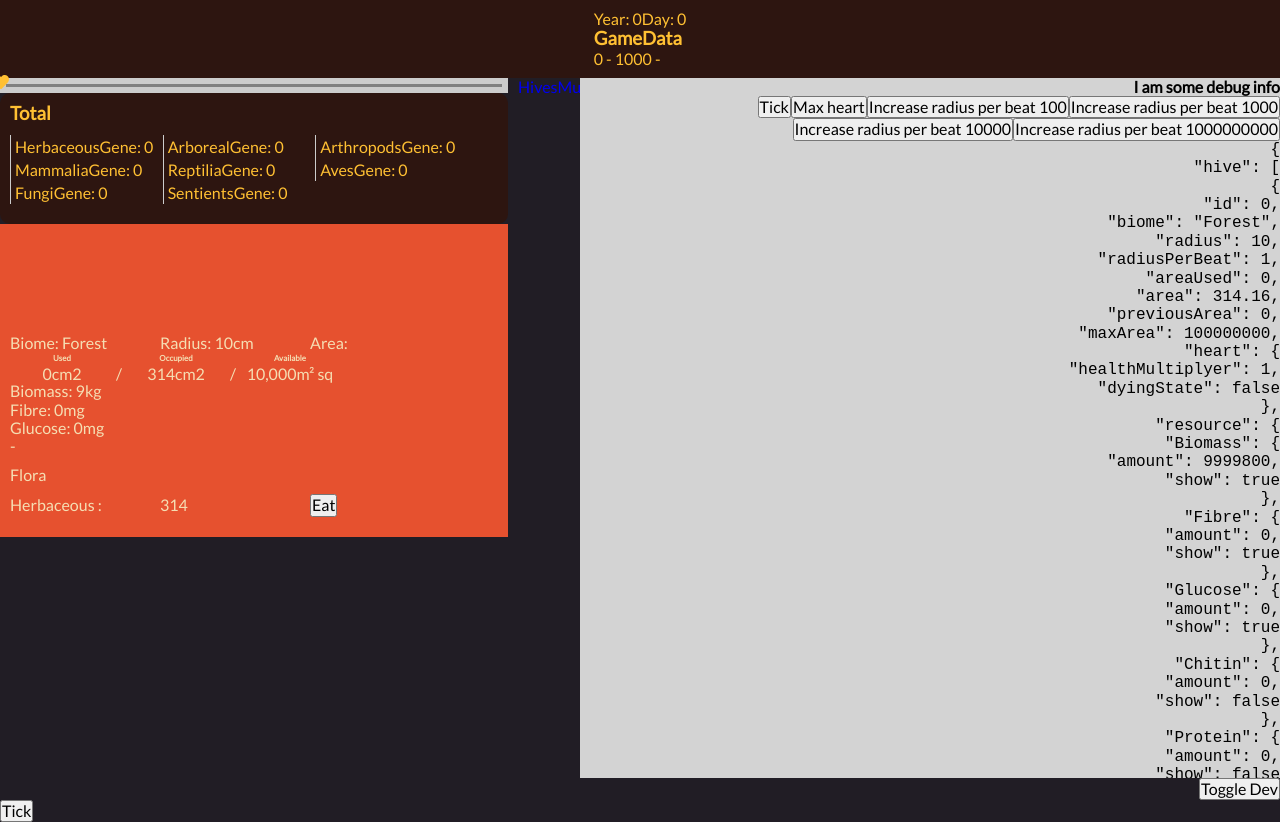
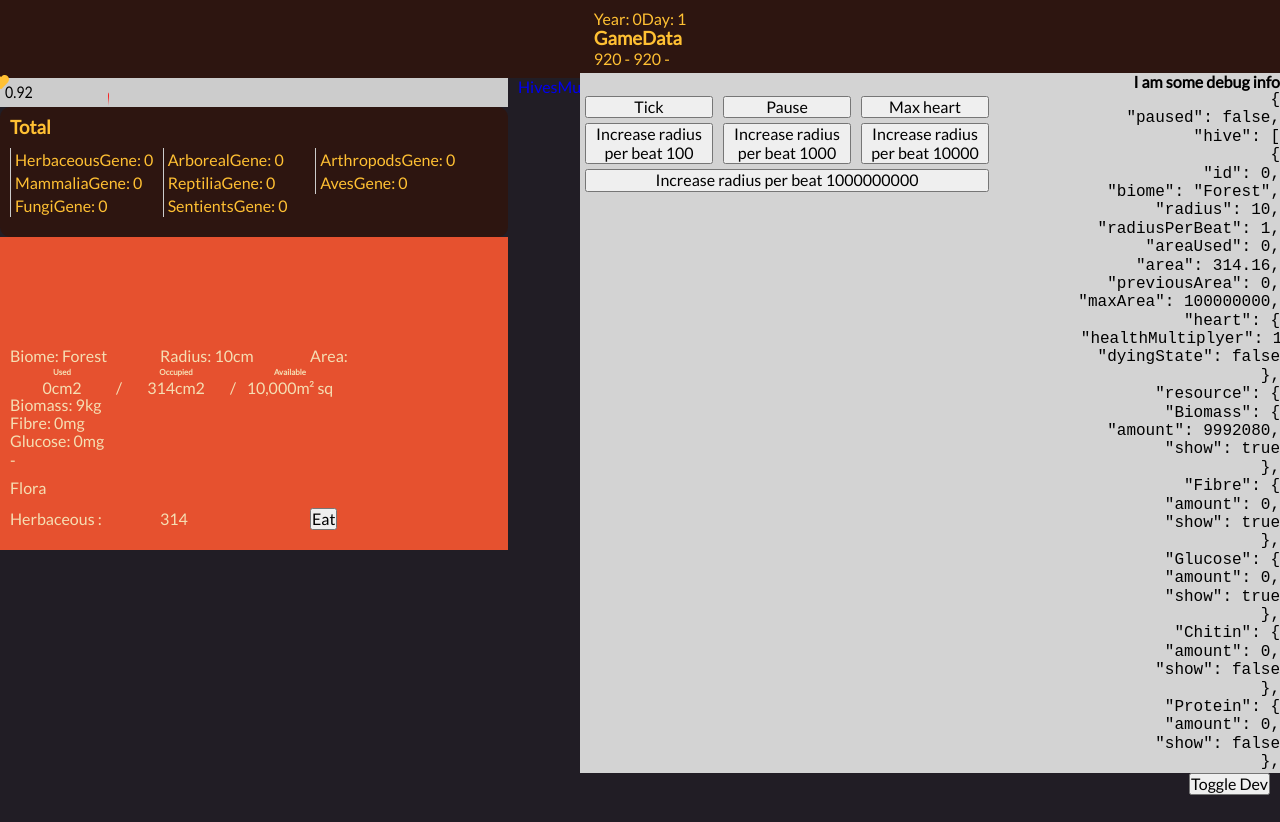
Before and after one commit to HatTheJack/Eat-the-World, a Vue app: page / in a window 1280 px wide. Both pictures are taken after a click on the button "Toggle Dev". After the commit the page ends 800 px from the top, so only its background shows below. Built offline with nearby package versions, Linux system fonts and the light colour scheme.

Commit message:
fix timer

```diff
--- a/src/App.vue
+++ b/src/App.vue
@@ -26,25 +26,27 @@ import tooltip from '@/components/tooltip.vue';
 //init some variables
 // Define a variable to store the interval ID
 let mainGameLoop;
-const loopInterval = 2000;
+const loopInterval = 10;
 
 
 // main loop function
 function mainLoop() {
+  if (gameData.value.paused === false) {
     let prevTime = gameData.value.date.timestamp;
     let currentTime = performance.now();
     let delta = (currentTime - prevTime)/10;
-  console.log(delta, "|||", Math.round(delta*10));
+    // console.log(delta, "|||", Math.round(delta*10));
     // let biomassAreaMultiplyer = 500;
     // let fibreAreaMultiplyer = 1.5;
-  if (gameData.value.heart.amount < gameData.value.date.timer) {
+    if (gameData.value.heart.amount <= gameData.value.date.timer) {
       heartBeat(delta);
     }
     // heartBeat();
-  if (gameData.value.date.timer < 100) {
+    if (gameData.value.date.timer < 1000) {
       gameData.value.date.timer += Math.round(10*delta, 0);
-  } else if (gameData.value.date.timer > 1000) {
-    gameData.value.date.timer = gameData.value.date.timer - 1000;// reset counter
+    }
+    if (gameData.value.date.timer >= 1000) {
+      gameData.value.date.timer = 0;// reset counter
       //add to hour every time then add to day when hour is 24 and year when day is 365
       tickHour();
       // add to each food based on harvest multiplyer and current area
@@ -69,11 +71,10 @@ function mainLoop() {
     }
     gameData.value.date.timestamp = currentTime;
   }
+}
 // Create a ref to store the width of the element
 const heartbeatWidth = ref(0);
 
-// Create a ref to the DOM element you want to measure
-const heartbeatElement = ref(null);
 
 // Use the onMounted hook to measure the element's width after it's mounted
 // Use the onMounted hook to start the loop when the component is mounted
@@ -164,9 +165,12 @@ onMounted(() => {
         </div>
       </div> -->
       <div id="hiveView" class="flexChild40 flexChildVertical">
-        <div class="heartBeat" ref="heartbeatElement">
+        <div class="heartBeat">
           <font-awesome-icon class="heartIcon" icon="heart" :style="{ left: calculateHeartPosition(gameData.heart.amount, gameData.heart.max, heartbeatWidth) + 'px' }"/>
-          <progress class="growth-progress" :value="gameData.heart.amount" :max="gameData.heart.max"></progress>
+          <!-- <progress class="growth-progress" :value="gameData.heart.amount" :max="gameData.heart.max"></progress> -->
+          <div class="progress-heart" style="color: black">
+            {{  gameData.heart.amountPercent }}
+          </div>
         </div>
         <hiveTotals/>
         <hiveInfo/>
@@ -211,7 +215,6 @@ onMounted(() => {
     </aside>
     </div>
   </div>
-  <button @click="mainLoop()">Tick</button>
   <devArea/>
   <!-- <div id="devArea">
     <div v-if="showDev" id="dev">
@@ -337,6 +340,22 @@ onMounted(() => {
     }
   }
 
+  .progress-heart {
+    width: 25%;
+    transform-origin: 0% 0%;
+    transition: transform 0.05s linear;
+    transform: scaleX(v-bind(gameData.heart.amountPercent));
+
+  }
+  .progress-heart::after {
+    content: "♥";
+    position: absolute;
+    top: 0;
+    right: 0;
+    font-size: 1.5rem;
+    transform: scaleX(v-bind(gameData.heart.amountPercentInverted));
+    color: red;
+  }
 
   .heartIcon {
     position: absolute;
--- a/src/assets/js/functions.js
+++ b/src/assets/js/functions.js
@@ -240,8 +240,9 @@ export function heartBeat(delta) {
     } else {
       gameData.value.heart.dyingState = true;
     }
-    // checks if heart is 100 then reset if it is.
-  } else if (gameData.value.heart.amount >= gameData.value.heart.max) {
+    // checks if heart is greater or equal to max then reset if it is.
+  }
+  if (gameData.value.heart.amount >= gameData.value.heart.max) {
     gameData.value.heart.amount = 0;
   }
 }
--- a/src/assets/js/gameData.js
+++ b/src/assets/js/gameData.js
@@ -5,12 +5,15 @@ import { COMMON_NAMES } from "@/assets/js/definitions.js";
 
 // Define the gameData object
 export const gameData = ref({
+    paused: false,
     hive: JSON.parse(JSON.stringify(initHiveForest)),
     heart:
       {
         amount: 0,
-        max: 100,
-        pertick: 1,
+        amountPercent: 0,
+        amountPercentInverted: 0,
+        max: 1000,
+        pertick: 10,
         multiplyer: 1,
         dyingState: false,
       },
@@ -111,6 +114,16 @@ export const gameData = ref({
     },
 });
 
+export const heartAmountPercent = computed(() => {
+  return gameData.value.heart.amount / gameData.value.heart.max;
+});
+gameData.value.heart.amountPercent = heartAmountPercent;
+
+export const heartAmountPercentInverted = computed(() => {
+  return 1 - (gameData.value.heart.amount / gameData.value.heart.max);
+});
+gameData.value.heart.amountPercentInverted = heartAmountPercentInverted;
+
 // Define the tabMapping object, doesn't need to be stored in gameData
 export const tabMapping = ref({
     hive: true,
@@ -139,3 +152,4 @@ export const totalResourcesInHive = computed(() => {
 gameData.value.resources = totalResourcesInHive;
 
 // export const showDev = ref(false);
+// const paused = ref(false);
--- a/src/components/dev.vue
+++ b/src/components/dev.vue
@@ -3,9 +3,10 @@
         <transition>
         <div v-if="showDev" id="dev">
             <h4>I am some debug info</h4>
-            <div class="flexContainerHorizontal">
+            <div class="devContent">
                 <div class="buttons">
                     <button @click="heartBeat()">Tick</button>
+                    <button @click="gameData.paused = !gameData.paused">{{ gameData.paused ? 'Resume' : 'Pause' }}</button>
                     <button @click="gameData.heart.amount = gameData.heart.max">Max heart</button>
                     <button @click="gameData.hive[0].radiusPerBeat += 100">Increase radius per beat 100</button>
                     <button @click="gameData.hive[0].radiusPerBeat += 1000">Increase radius per beat 1000</button>
@@ -22,7 +23,7 @@
 
 <script setup>
   import { ref } from 'vue';
-  import { gameData } from '@/assets/js/gameData.js'
+  import { gameData } from '@/assets/js/gameData.js';
 
   const showDev = ref(false);
 </script>
@@ -30,6 +31,16 @@
 <style scoped>
   /* import theme variables from theme.css */
   @import url('@/assets/css/themes.css');
+
+  /* button {
+    padding: 5px;
+    margin: 5px;
+  } */
+  .devContent {
+    display: flex;
+    flex-direction: row;
+    justify-content: space-between;
+  }
 
     #devArea {
         text-align: right;
@@ -39,6 +50,7 @@
     }
     #dev {
         position: relative;
+        /* padding: 5px; */
         width: 700px;
         height: 700px;
         background: lightgrey;
@@ -48,10 +60,19 @@
         overflow-y: auto;
     }
     #dev .buttons {
-        flex: 25;
+        display: flex;
+        flex-wrap: wrap;
+        flex: 60;
+        padding: 5px;
+        height: max-content;
+        justify-content: space-between;
+    }
+    button {
+        flex: calc(33.33% - 10px);
+        margin: 0 10px 5px 0;
     }
     #dev pre {
-        flex: 75;
+        flex: 40;
         height: 680px;
         overflow-y: auto;
     }
--- a/src/nope.vue
+++ b/src/nope.vue
@@ -1,69 +1,155 @@
 <template>
-  <div
-    class="panzoom-container"
-    :style="{ transform: `scale(${zoom}) translate(${panX}px, ${panY}px)` }"
-    @mousedown="startDrag"
-    @mouseup="stopDrag"
-    @mousemove="drag"
-    @wheel="zoomInOut"
-  >
-    <div class="panzoom-element">
-      <!-- Your content goes here -->
-      this is content
-    </div>
+  <div class="pong">
+    <div class="paddle" :style="{ top: player1.y + 'px', left: player1.x + 'px' }"></div>
+    <div class="paddle" :style="{ top: player2.y + 'px', left: player2.x + 'px' }"></div>
+    <div class="ball" :style="{ top: ball.y + 'px', left: ball.x + 'px' }"></div>
   </div>
 </template>
 
-<script setup>
-import { ref, reactive } from 'vue';
+<script>
+export default {
+  data() {
+    return {
+      player1: {
+        x: 20,
+        y: 150,
+        score: 0
+      },
+      player2: {
+        x: 560,
+        y: 150,
+        score: 0
+      },
+      ball: {
+        x: 290,
+        y: 190,
+        vx: 2,
+        vy: 2
+      },
+      // Flags to track key presses
+      isWPressed: false,
+      isSPressed: false,
+      isUpPressed: false,
+      isDownPressed: false
+    };
+  },
+  mounted() {
+    this.animate();
+    this.setupKeyboardControls();
+  },
+  methods: {
+    animate() {
+      // Use requestAnimationFrame for smoother animation
+      requestAnimationFrame(this.animate);
 
-const zoom = ref(1);
-const panX = ref(0);
-const panY = ref(0);
-const isDragging = ref(false);
-const startDragX = ref(0);
-const startDragY = ref(0);
+      // Move the ball
+      this.moveBall();
 
-function startDrag(event) {
-  isDragging.value = true;
-  startDragX.value = event.clientX;
-  startDragY.value = event.clientY;
-}
+      // Move the paddles continuously
+      if (this.isWPressed  && this.player1.y > 0) {
+        this.player1.y -= 5; // Adjust the value to control the paddle speed
+      }
+      if (this.isSPressed && this.player1.y < 300) {
+        this.player1.y += 5; // Adjust the value to control the paddle speed
+      }
+      if (this.isUpPressed && this.player2.y > 0) {
+        this.player2.y -= 5; // Adjust the value to control the paddle speed
+      }
+      if (this.isDownPressed && this.player2.y < 300) {
+        this.player2.y += 5; // Adjust the value to control the paddle speed
+      }
+    },
+    moveBall() {
+      // Move the ball
+      this.ball.x += this.ball.vx;
+      this.ball.y += this.ball.vy;
 
-function stopDrag() {
-  isDragging.value = false;
-}
+      // Check for collisions with walls
+      if (this.ball.y < 0 || this.ball.y > 380) {
+        this.ball.vy = -this.ball.vy;
+      }
 
-function drag(event) {
-  if (isDragging.value) {
-    const deltaX = event.clientX - startDragX.value;
-    const deltaY = event.clientY - startDragY.value;
-    panX.value += deltaX;
-    panY.value += deltaY;
-    startDragX.value = event.clientX;
-    startDragY.value = event.clientY;
+      // Check for collisions with paddles
+      if (this.ball.x < 40 && this.ball.y > this.player1.y && this.ball.y < this.player1.y + 80) {
+        this.ball.vx = -this.ball.vx;
+      }
+      if (this.ball.x > 530 && this.ball.y > this.player2.y && this.ball.y < this.player2.y + 80) {
+        this.ball.vx = -this.ball.vx;
+      }
+
+      // Check for scoring
+      if (this.ball.x < 0) {
+        this.player2.score++;
+        this.resetBall();
+      }
+      if (this.ball.x > 600) {
+        this.player1.score++;
+        this.resetBall();
+      }
+    },
+    setupKeyboardControls() {
+      // Set up keyboard controls
+      window.addEventListener('keydown', (event) => {
+        if (event.keyCode === 87 && this.player1.y > 0) {
+          this.isWPressed = true;
+        }
+        if (event.keyCode === 83 && this.player1.y < 300) {
+          this.isSPressed = true;
+        }
+        if (event.keyCode === 38 && this.player2.y > 0) {
+          this.isUpPressed = true;
+        }
+        if (event.keyCode === 40 && this.player2.y < 300) {
+          this.isDownPressed = true;
+        }
+      });
+
+      window.addEventListener('keyup', (event) => {
+        if (event.keyCode === 87) {
+          this.isWPressed = false;
+        }
+        if (event.keyCode === 83) {
+          this.isSPressed = false;
+        }
+        if (event.keyCode === 38) {
+          this.isUpPressed = false;
+        }
+        if (event.keyCode === 40) {
+          this.isDownPressed = false;
+        }
+      });
+    },
+    resetBall() {
+      // Reset the ball to the center of the screen
+      this.ball.x = 290;
+      this.ball.y = 190;
+      this.ball.vx = -this.ball.vx;
+      this.ball.vy = -this.ball.vy;
+    }
   }
-}
-
-function zoomInOut(event) {
-  const delta = event.deltaY > 0 ? -0.1 : 0.1;
-  zoom.value += delta;
-}
+};
 </script>
 
 <style>
-/* Add some basic styles for your panzoom container and element */
-.panzoom-container {
-  width: 400px;
-  height: 300px;
-  overflow: hidden;
+.pong {
   position: relative;
+  width: 600px;
+  height: 400px;
+  background-color: black;
 }
 
-.panzoom-element {
-  transform-origin: 0 0;
+.paddle {
   position: absolute;
+  width: 20px;
+  height: 80px;
+  background-color: white;
 }
 
-/* Add more styles as needed for your specific design */
+.ball {
+  position: absolute;
+  width: 20px;
+  height: 20px;
+  background-color: white;
+  border-radius: 50%;
+}
 </style>
```
Lines whose indentation alone changed are shown as unchanged.
